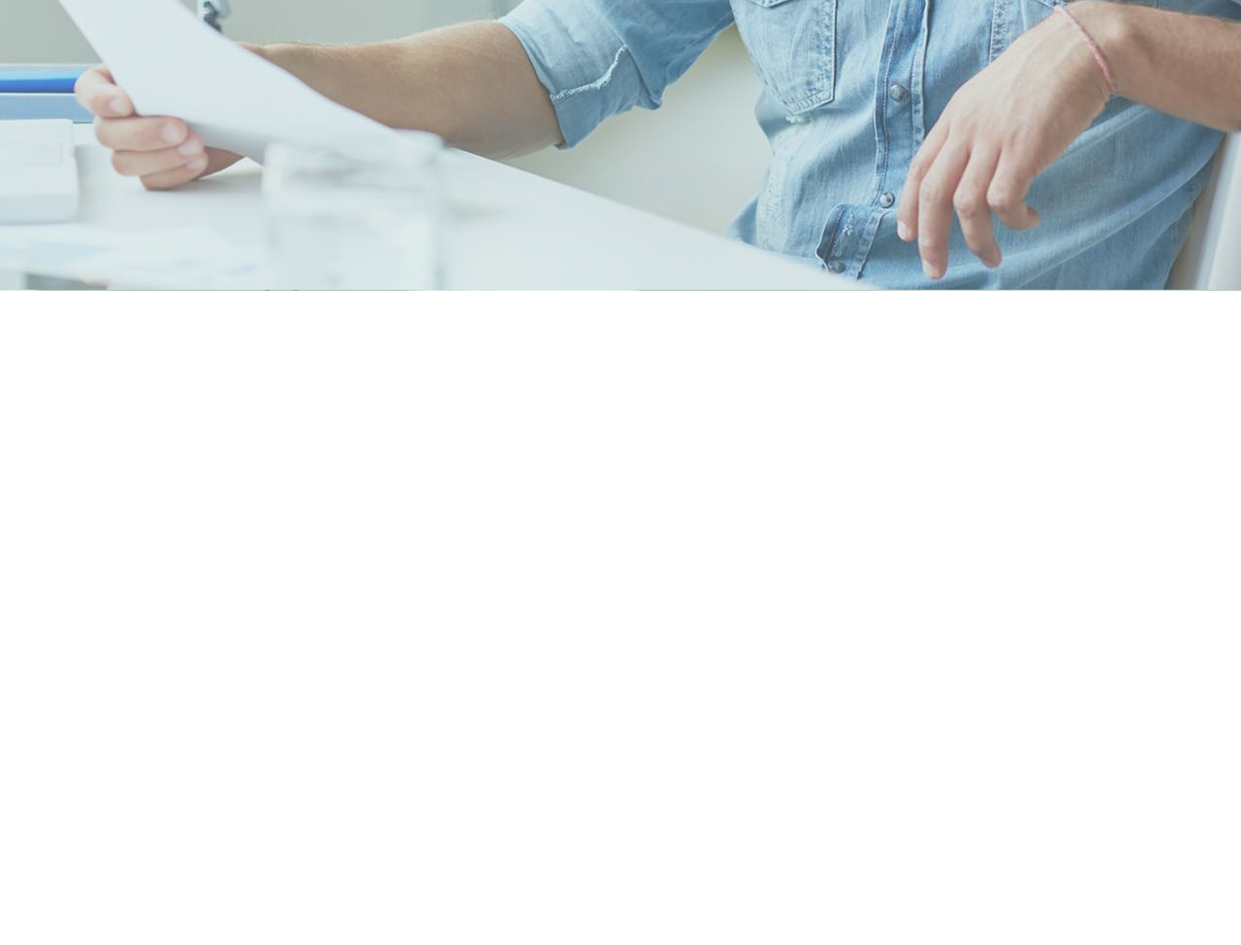
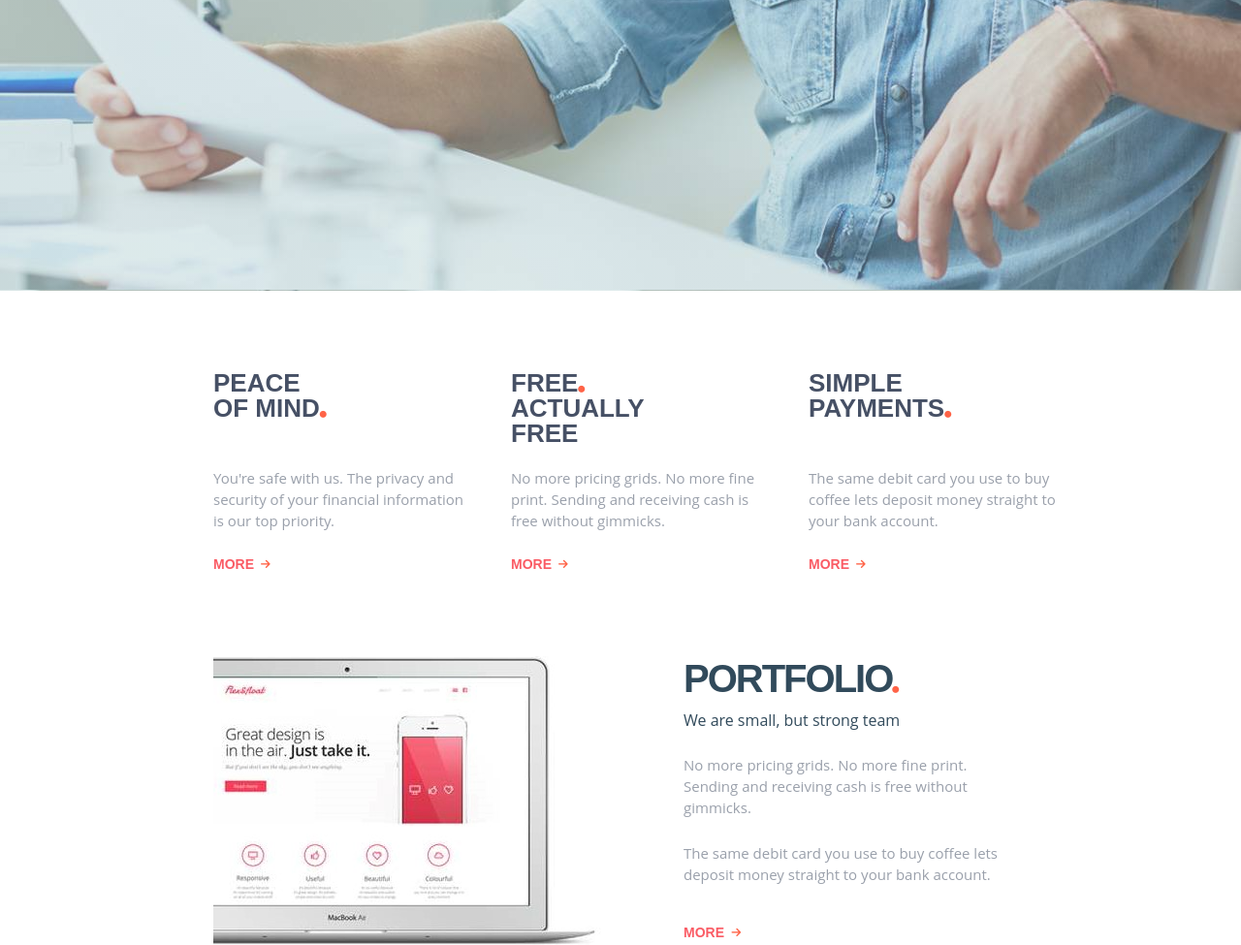
Before and after one commit to PuzakovMaks90/project-freelance, a plain HTML site: page index.html in a window 1280 px wide. Shown: the part 758-1733 px from the top of the page at 97% size. Before the commit the page ends 1058 px from the top, so only its background shows below. Drawn offline with nearby package versions, Linux system fonts and the light colour scheme.

Commit message:
add content1 and content2 items

```diff
--- a/css/style.css
+++ b/css/style.css
@@ -191,7 +191,7 @@ img {
 }
 
 .fa-solid {
-	font-size: 9px;
+	font-size: 7px;
 	color: tomato;
 }
 
@@ -213,6 +213,12 @@ img {
 	display: flex;
 	justify-content: center;
 	align-items: center;
+	transition: .2s;
+}
+
+.button2:hover {
+	cursor: pointer;
+	transform: scale(105%);
 }
 
 .button2 p {
@@ -223,3 +229,142 @@ img {
 	font-family: "Open Sans", Arial, sans-serif;
 	text-transform: uppercase;
 }
+
+.content1 {
+	display: flex;
+	margin-left: 220px;
+	margin-top: 82px;
+}
+
+.content-box1 {
+	height: 192px;
+	width: 257px;
+	margin-right: 50px;
+}
+
+.content-box2 {
+	height: 192px;
+	width: 257px;
+	margin-right: 50px;
+}
+
+.content-box1 h1 {
+	font-size: 26px;
+	line-height: 26px;
+	color: #465065;
+	font-weight: 700;
+	font-family: "Montserrat", Arial, sans-serif;
+	width: 120px;
+	text-transform: uppercase;
+	height: 100px;
+}
+
+.content-box2 h1 {
+	font-size: 26px;
+	line-height: 26px;
+	color: #465065;
+	font-weight: 700;
+	font-family: "Montserrat", Arial, sans-serif;
+	width: 210px;
+	text-transform: uppercase;
+	height: 100px;
+}
+
+.text1 {
+	width: 268px;
+	height: 61px;
+	font-size: 15px;
+	line-height: 22px;
+	color: #9aa0ab;
+	font-weight: 400;
+	font-family: "Open Sans", Arial, sans-serif;
+}
+
+.text2 {
+	display: flex;
+	transition: .1s;
+}
+
+.text2:hover {
+	cursor: pointer;
+	transform: scaleX(98%);
+}
+
+.text2 p {
+	margin-top: 29px;
+	font-size: 14px;
+	line-height: 20px;
+	color: #fa5c65;
+	font-weight: 700;
+	font-family: "Montserrat", Arial, sans-serif;
+	text-transform: uppercase;
+}
+
+.fa-arrow-right {
+	margin-left: 7px;
+	margin-top: 33px;
+	font-size: 11px;
+}
+
+.content2 {
+	display: flex;
+	margin-left: 220px;
+	margin-top: 103px;
+}
+
+.portfolio {
+	margin-left: 85px;
+	width: 386px;
+	height: 296px;
+}
+
+.portfolio h1 {
+	font-size: 40px;
+	letter-spacing: -2px;
+	line-height: 46px;
+	text-transform: uppercase;
+	color: #314a5b;
+	font-weight: 700;
+	font-family: "Montserrat", Arial, sans-serif;
+}
+
+.portfolio h4 {
+	margin-top: 10px;
+	font-size: 16px;
+	line-height: 20px;
+	color: #314a5b;
+	font-weight: 400;
+	font-family: "Open Sans", Arial, sans-serif;
+}
+
+.portfolio p {
+	width: 334px;
+	font-size: 15px;
+	line-height: 22px;
+	color: #9aa0ab;
+	font-weight: 400;
+	font-family: "Open Sans", Arial, sans-serif;
+	margin-top: 25px;
+}
+
+.text3 {
+	display: flex;
+	transition: .1s;
+	margin-top: 10px;
+}
+
+.text3:hover {
+	cursor: pointer;
+	transform: scaleX(98%);
+}
+
+.text3 p {
+	margin-top: 29px;
+	font-size: 14px;
+	line-height: 20px;
+	color: #fa5c65;
+	font-weight: 700;
+	font-family: "Montserrat", Arial, sans-serif;
+	text-transform: uppercase;
+	width: 11%;
+}
--- a/index.html
+++ b/index.html
@@ -39,7 +39,62 @@
                 </div>
             </div>
         </div>
-        <div class="main"></div>
+        <div class="main">
+            <div class="content1">
+                <div class="content-box1">
+                    <h1>Peace of mind<i class="fa-solid fa-circle"></i></h1>
+                    <p class="text1">
+                        You're safe with us. The privacy and security of your
+                        financial information is our top priority.
+                    </p>
+                    <div class="text2">
+                        <p>More</p>
+                        <i class="fa-solid fa-arrow-right"></i>
+                    </div>
+                </div>
+                <div class="content-box2">
+                    <h1>Free<i class="fa-solid fa-circle"></i>Actually free</h1>
+                    <p class="text1">
+                        No more pricing grids. No more fine print. Sending and
+                        receiving cash is free without gimmicks.
+                    </p>
+                    <div class="text2">
+                        <p>More</p>
+                        <i class="fa-solid fa-arrow-right"></i>
+                    </div>
+                </div>
+                <div class="content-box2">
+                    <h1>Simple payments<i class="fa-solid fa-circle"></i></h1>
+                    <p class="text1">
+                        The same debit card you use to buy coffee lets deposit
+                        money straight to your bank account.
+                    </p>
+                    <div class="text2">
+                        <p>More</p>
+                        <i class="fa-solid fa-arrow-right"></i>
+                    </div>
+                </div>
+            </div>
+            <div class="content2">
+                <img src="img/foto22.jpg" alt="pc">
+                <div class="portfolio">
+                    <h1>Portfolio<i class="fa-solid fa-circle"></i></h1>
+                    <h4>We are small, but strong team</h4>
+                    <p>
+                        No more pricing grids. No more fine print.
+                        Sending and receiving cash is free without gimmicks.
+                    </p>
+                    <p>
+                        The same debit card you use to buy coffee lets deposit
+                        money straight to your bank account.
+                    </p>
+                    <div class="text3">
+                        <p>More</p>
+                        <i class="fa-solid fa-arrow-right"></i>
+                    </div>
+                </div>
+            </div>
+        </div>
         <div class="footer"></div>
     </div>
 
```
Also changed, not shown: img/foto22.jpg (added).
